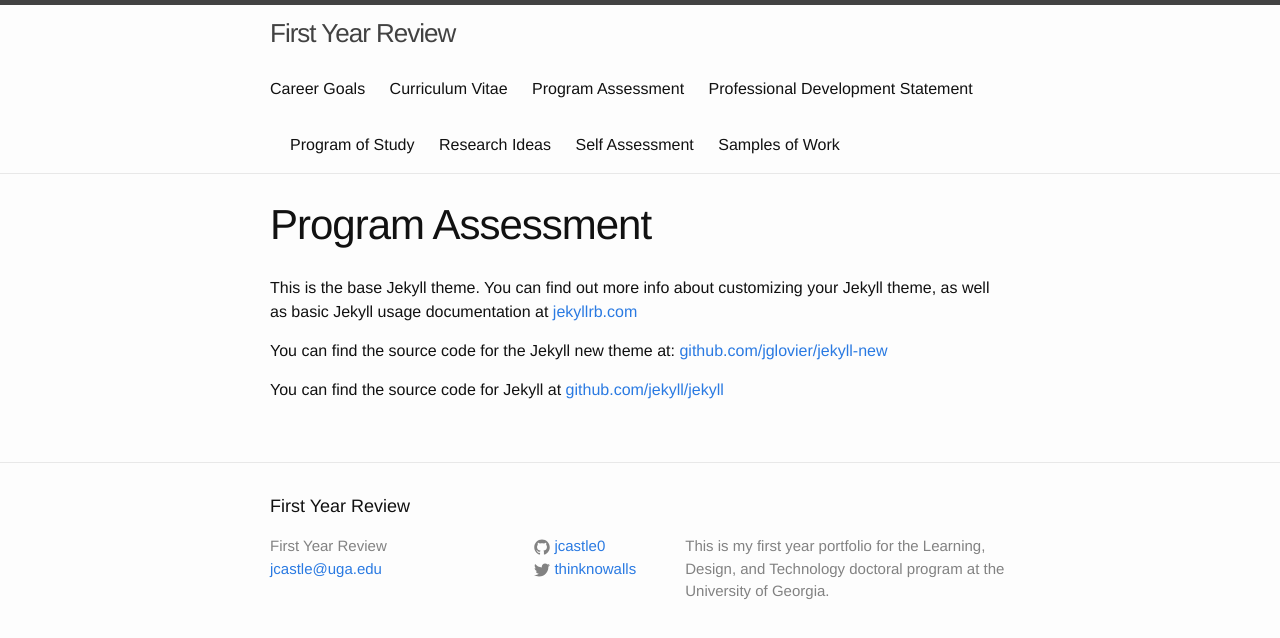
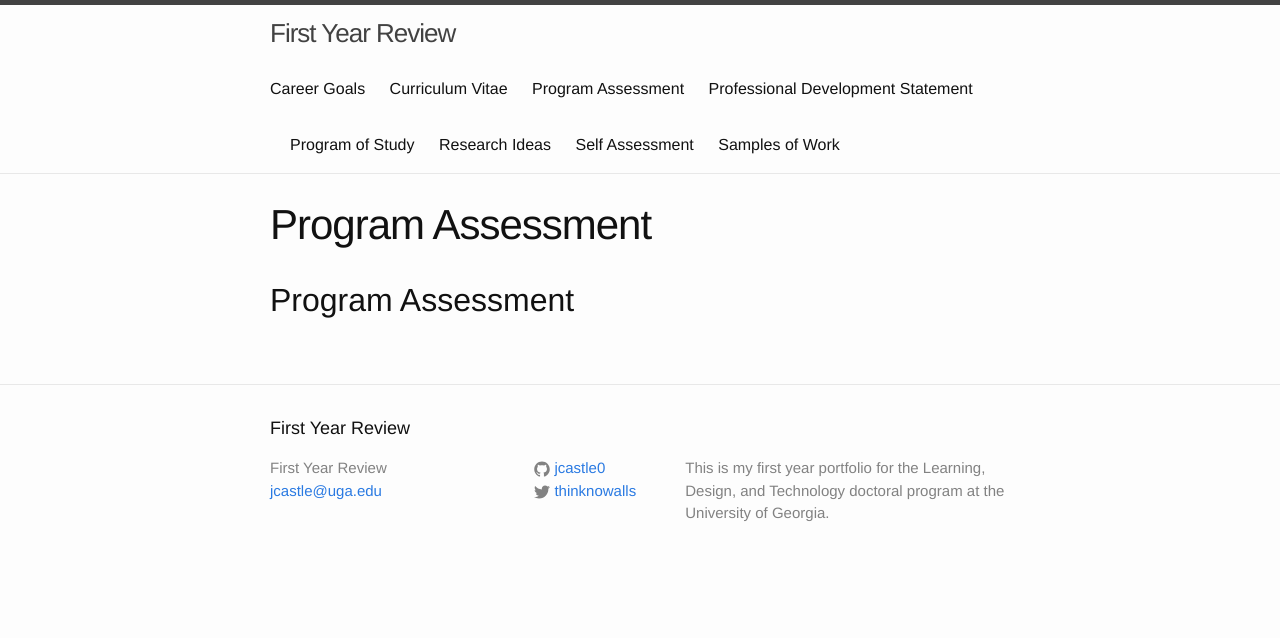
Before and after one commit to jcastle0/ldtportfolio, a Jekyll site: the page built from p-assessment.md, in a window 1280 px wide. Shown: the top 638 px of the page. Built offline with Jekyll 4.4.1, drawn with Linux system fonts in a browser that asks for light colours.

Commit message:
Update p-assessment.md

```diff
--- a/p-assessment.md
+++ b/p-assessment.md
@@ -4,8 +4,4 @@
 permalink: /program-assessment/
 ---
 
-This is the base Jekyll theme. You can find out more info about customizing your Jekyll theme, as well as basic Jekyll usage documentation at [jekyllrb.com](http://jekyllrb.com/)
-
-You can find the source code for the Jekyll new theme at: [github.com/jglovier/jekyll-new](https://github.com/jglovier/jekyll-new)
-
-You can find the source code for Jekyll at [github.com/jekyll/jekyll](https://github.com/jekyll/jekyll)
+## Program Assessment
```
